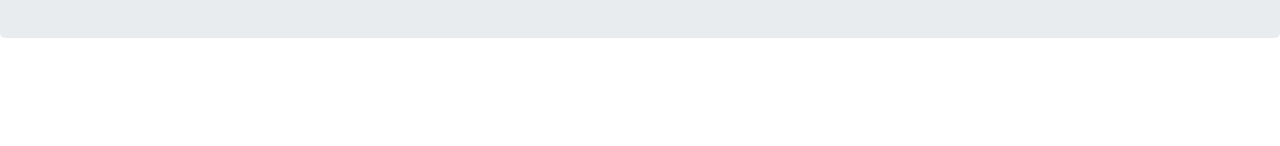
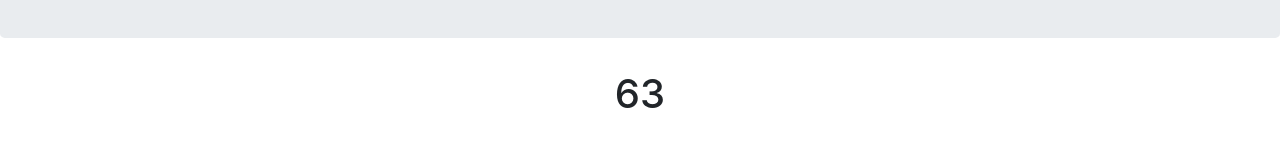
Before and after one commit to alibahrami633/Practice, a plain HTML site: page jquery/07-TriggerRandom/Unsolved/trigger-random-unsolved.html in a window 1280 px wide. Both pictures are taken after a click on the button 639 px from the left and 157 px from the top of the page. Shown: the part 220-366 px from the top of the page. Drawn offline with nearby package versions, Linux system fonts and the light colour scheme.

Commit message:
random number with jQuery even handling problem was solved.

```diff
--- a/jquery/07-TriggerRandom/Unsolved/trigger-random-unsolved.html
+++ b/jquery/07-TriggerRandom/Unsolved/trigger-random-unsolved.html
@@ -36,7 +36,9 @@
 
       // CREATE THE MISSING CODE HERE. Your code should add content to the random-number div.
       // ...
-
+      $("#random-button").on("click", function() {
+      $("#random-number").text(Math.floor(Math.random() * 100 + 10));
+      });
 
       // ...
 
```
